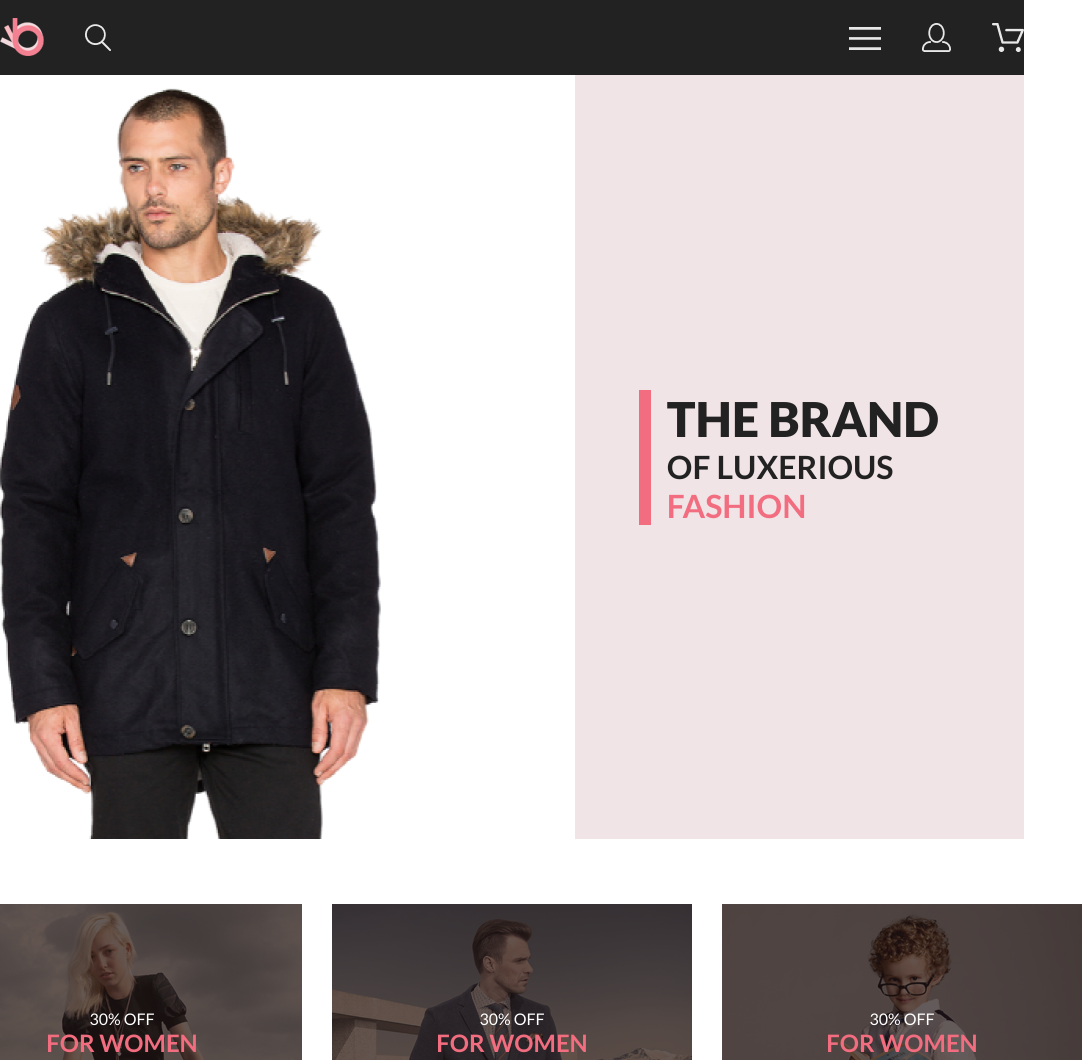
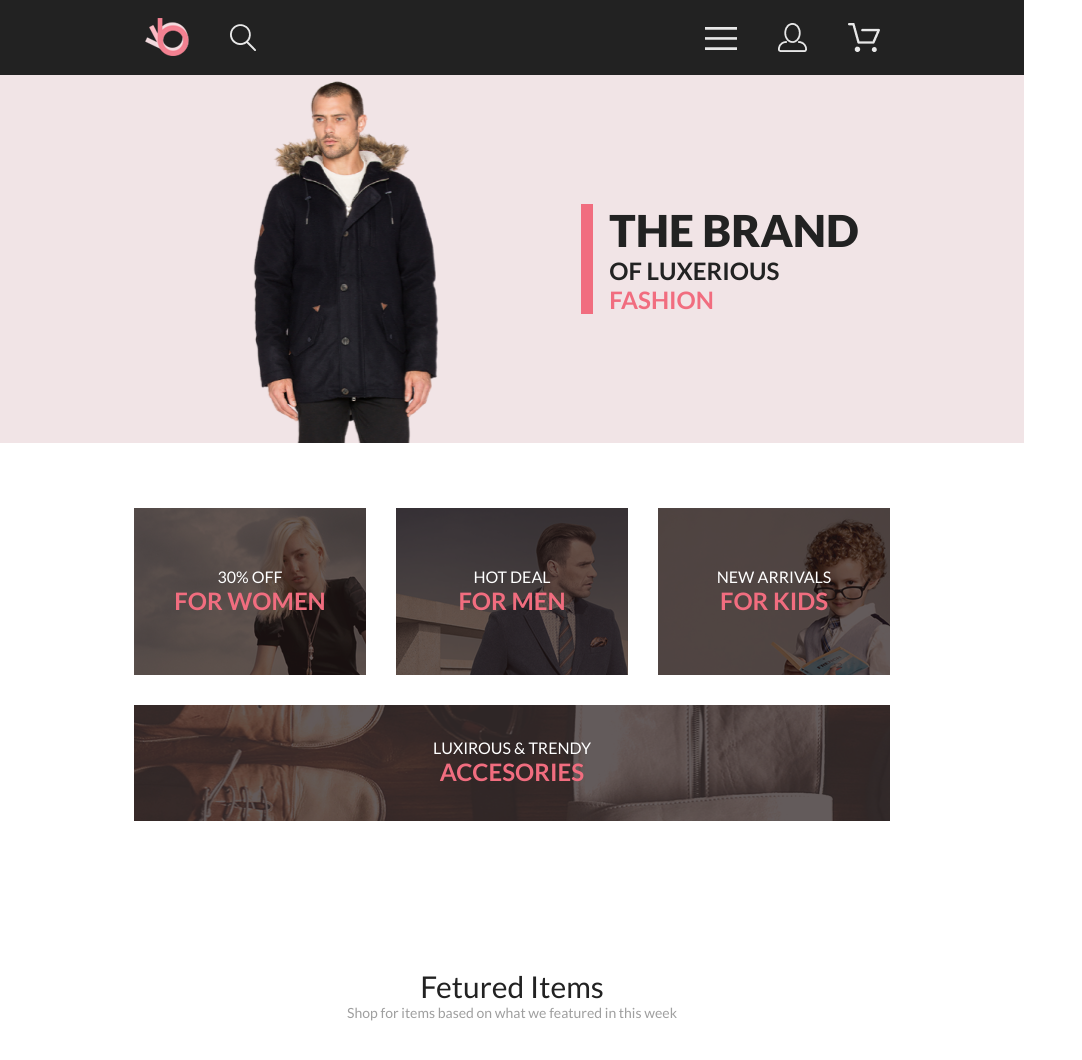
Before and after one commit to NikolayBorovik/HTMLCSS_Sem6_HT, a plain HTML site: page index.html in a window 1024 px wide. Shown: the top 1060 px of the page, 1082 px wide, since content can reach past the window. Drawn offline with Linux system fonts and the light colour scheme.

Commit message:
Seminar7_HT

```diff
--- a/index.html
+++ b/index.html
@@ -46,24 +46,24 @@
         <div class="card card2">
           <div class="line1__background">
             <div class="card__text">
-              <h2>30% OFF</h2>
-              <h3>FOR WOMEN</h3>
+              <h2>HOT DEAL</h2>
+              <h3>FOR MEN</h3>
             </div>
           </div>
         </div>
         <div class="card card3">
           <div class="line1__background">
             <div class="card__text">
-              <h2>30% OFF</h2>
-              <h3>FOR WOMEN</h3>
+              <h2>NEW ARRIVALS</h2>
+              <h3>FOR KIDS</h3>
             </div>
           </div>
         </div>
         <div class="card card4">
           <div class="line1__background">
             <div class="card__text4">
-              <h2>30% OFF</h2>
-              <h3>FOR WOMEN</h3>
+              <h2>LUXIROUS & TRENDY</h2>
+              <h3>ACCESORIES</h3>
             </div>
           </div>
         </div>
--- a/style.css
+++ b/style.css
@@ -17,7 +17,7 @@ img {
 }
 
 .container {
-  max-width: 1146px;
+  max-width: 1140px;
   margin: 0 auto;
 }
 
@@ -273,3 +273,48 @@ img {
   font-weight: 400;
   line-height: normal;
 }
+
+@media (min-width: 770px) and (max-width: 1139.99px) {
+  .container {
+    max-width: 735px;
+  }
+  .banner__right__text p {
+    font-size: 44px;
+  }
+  #LUXERIOUS {
+    font-size: 24px;
+  }
+  #FASHION {
+    font-size: 24px;
+  }
+  .banner__wr__bimage {
+    background: url(./img/bsnner_man_tablet.png);
+    width: 386px;
+    height: 368px;
+  }
+  .card {
+    width: 232px;
+    height: 167px;
+  }
+  .card4 {
+    width: 100%;
+    height: 116px;
+    grid-column: 1/4;
+    grid-row: 2/3;
+  }
+  .card__text {
+    padding-top: 59px;
+    padding-bottom: 59px;
+  }
+  .card__text4 {
+    padding-top: 33px;
+    padding-bottom: 33px;
+  }
+  .line2__card__list {
+    display: grid;
+    grid-template-rows: 1fr 1fr 1fr;
+    grid-template-columns: 1fr 1fr;
+    gap: 15px;
+    margin-bottom: 47.5px;
+  }
+}
```
Also changed, not shown: img/bsnner_man_tablet.png (added).
